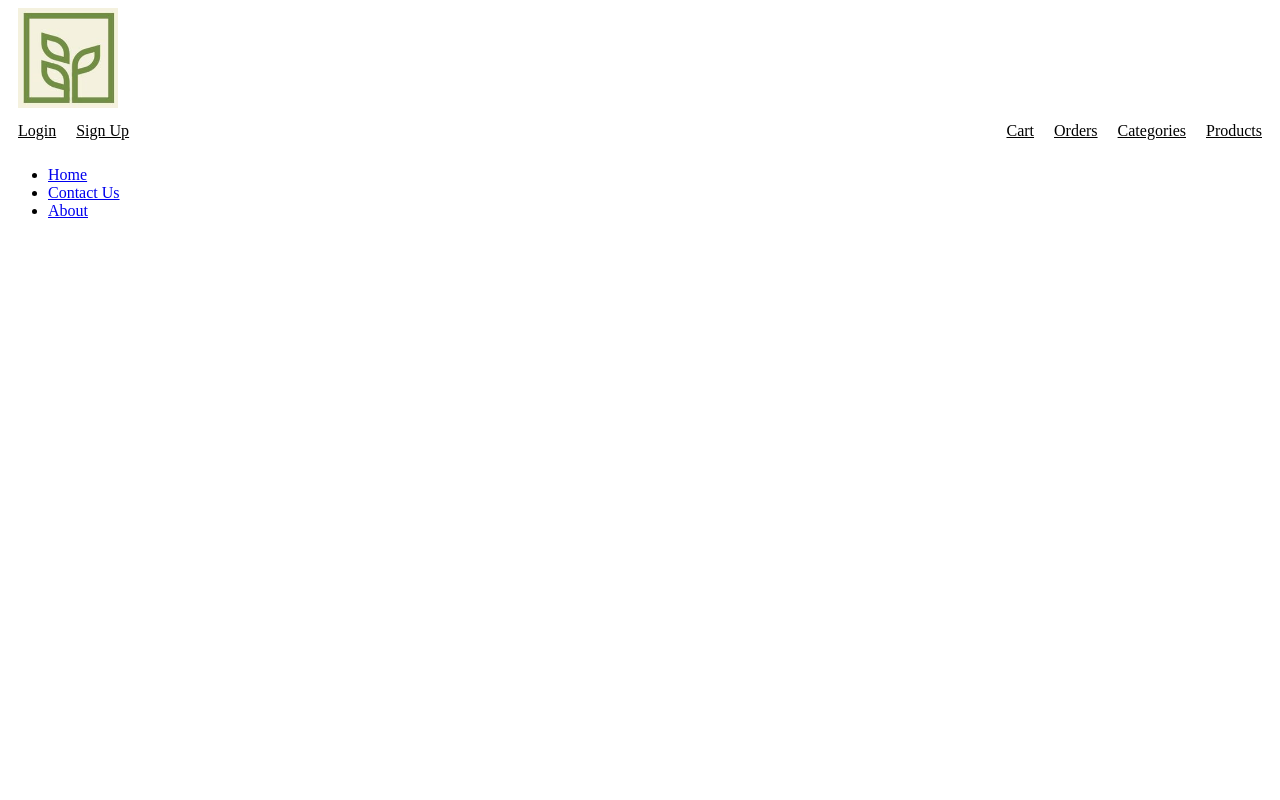
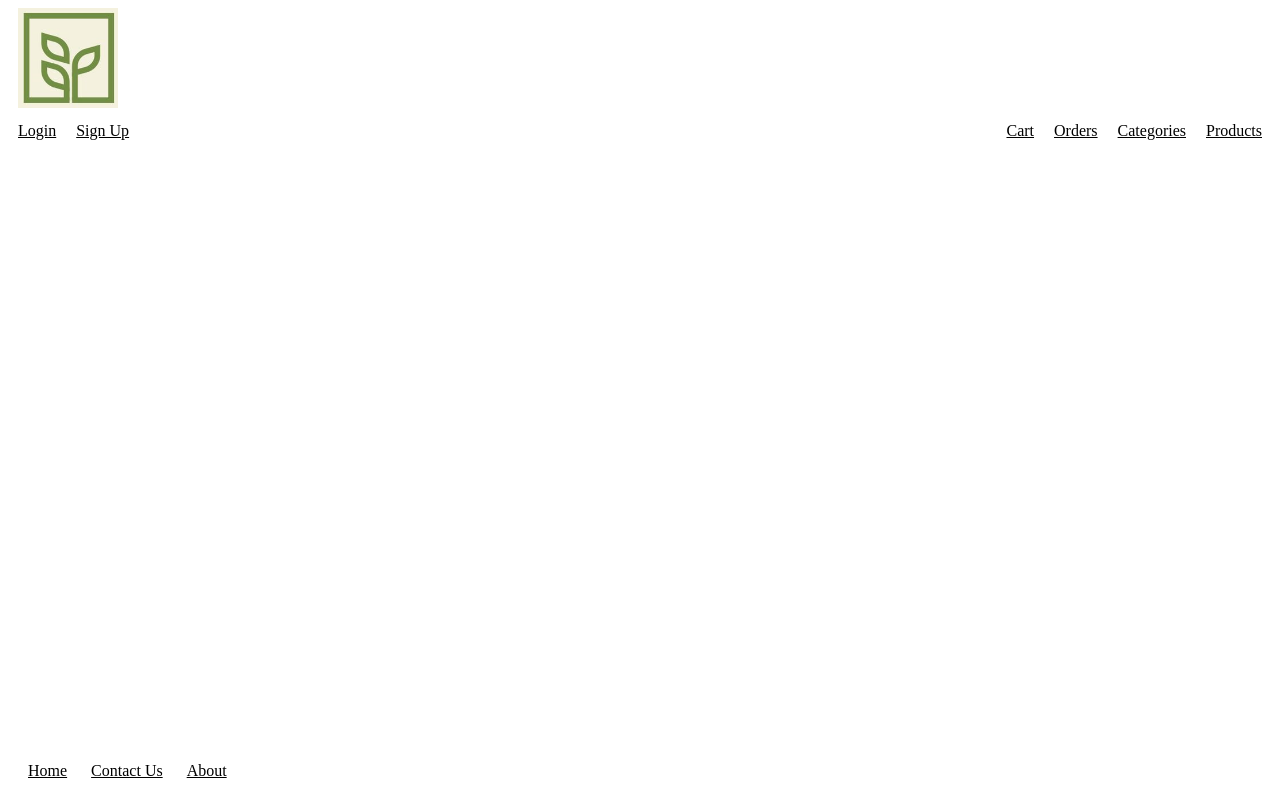
Before and after one commit to c-wright-98/QA_Store, a Flask app: page /cart in a window 1280 px wide. Run offline with Flask 3, Linux system fonts and the light colour scheme.

Commit message:
Added footer styling, footer pages and links

```diff
--- a/app.py
+++ b/app.py
@@ -42,6 +42,14 @@ def login():
 def register():
     return render_template('register.html')
 
+@app.route('/contact-us', methods=['GET'])
+def contact():
+    return render_template('contact.html')
+
+@app.route('/about', methods=['GET'])
+def about():
+    return render_template('about.html')
+
 
 if __name__ == '__main__':
     app.run(debug=True, host='0.0.0.0', port=5000)
--- a/static/stylesheets/style1.css
+++ b/static/stylesheets/style1.css
@@ -49,12 +49,7 @@ main {
 
 /* Creating navbar for home, sign up and login buttons */
 
-.homelog {
-    background-color: var(--main_green) !important;
-    overflow: hidden;
-}
-
-.home_logo{
+.home_logo {
     padding: 10px 10px;
 }
 
@@ -81,6 +76,35 @@ main {
     background-color: var(--button_select) !important;
 }
 
+/* Styling for footer */
+
+.footerbar {
+    background-color: var(--main_green) !important;
+    padding: 10px !important;
+    position: absolute;
+    bottom: 0;
+    text-align: center;;
+}
+
+.footer-links {
+    list-style: none;
+    margin: 0;
+    padding: 0;
+
+}
+
+.footer-links li {
+    display: inline-block;
+    margin: 10px;
+}
+
+.footer-links li a {
+    color: var(--bg_colour) !important;
+
+}
+
+/* Styling for home page */
+
 .home-content {
     text-align: center !important;
     margin-top: 5 px;
--- a/templates/base.html
+++ b/templates/base.html
@@ -38,7 +38,6 @@
                     <li><a href="{{url_for('contact')}}"> Contact Us </a></li>
                     <li><a href="{{url_for('about')}}"> About </a></li>
                 </ul>
-
             </nav>
 
         </footer>
```
